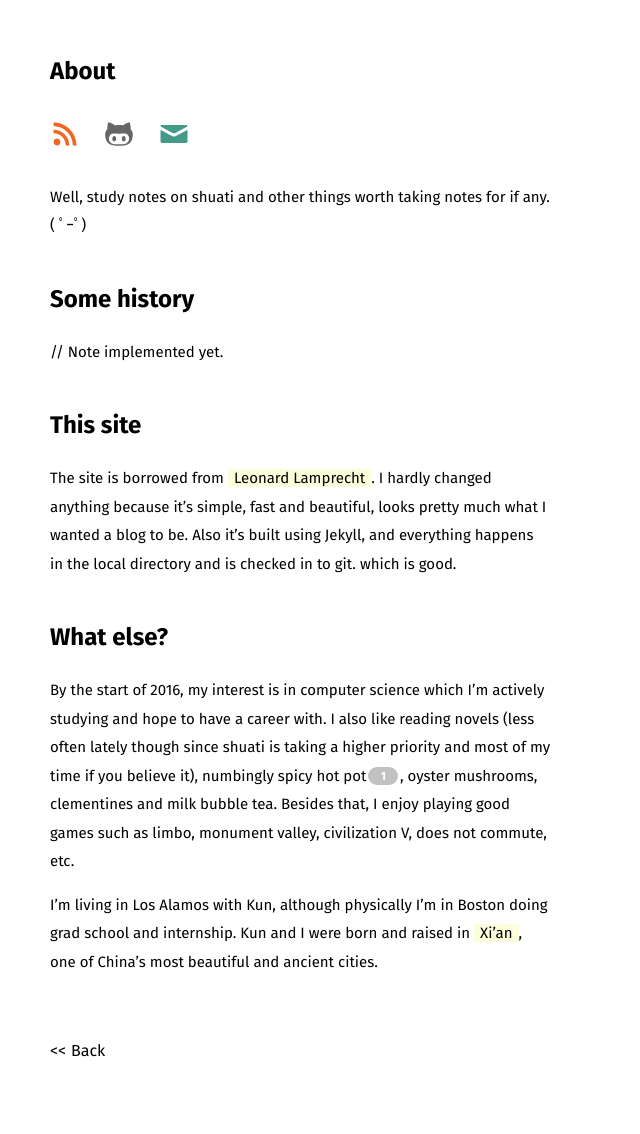
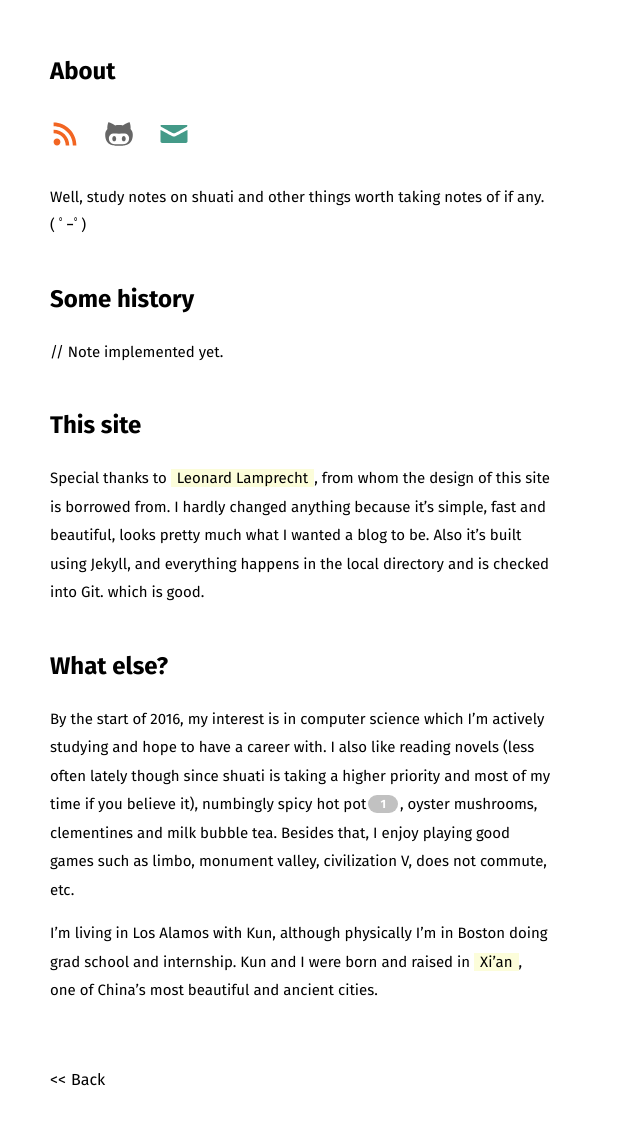
Before and after one commit to pocoapoco/pocoapoco.github.io, a Jekyll site: the page built from me.md, in a window 1280 px wide. Shown: the whole page, without its empty margins (0-640 px from the left). Built offline with Jekyll 4.4.1, drawn with Linux system fonts in a browser that asks for light colours; before the commit the page ends 1105 px from its top, so only the background shows below that.

Commit message:
add thanks

```diff
--- a/me.md
+++ b/me.md
@@ -5,7 +5,7 @@ permalink: /about/
 
 {% include social.html %}
 
-Well, study notes on shuati and other things worth taking notes for if any. ( ﾟｰﾟ)
+Well, study notes on shuati and other things worth taking notes of if any. ( ﾟｰﾟ)
 
 ## Some history
 
@@ -13,7 +13,7 @@ Well, study notes on shuati and other things worth taking notes for if any. (
 
 ## This site
 
-The site is borrowed from [Leonard Lamprecht][1]. I hardly changed anything because it's simple, fast and beautiful, looks pretty much what I wanted a blog to be. Also it's built using Jekyll, and everything happens in the local directory and is checked in to git. which is good.
+Special thanks to [Leonard Lamprecht][1], from whom the design of this site is borrowed from. I hardly changed anything because it's simple, fast and beautiful, looks pretty much what I wanted a blog to be. Also it's built using Jekyll, and everything happens in the local directory and is checked into Git. which is good.
 
 ## What else?
 
```
